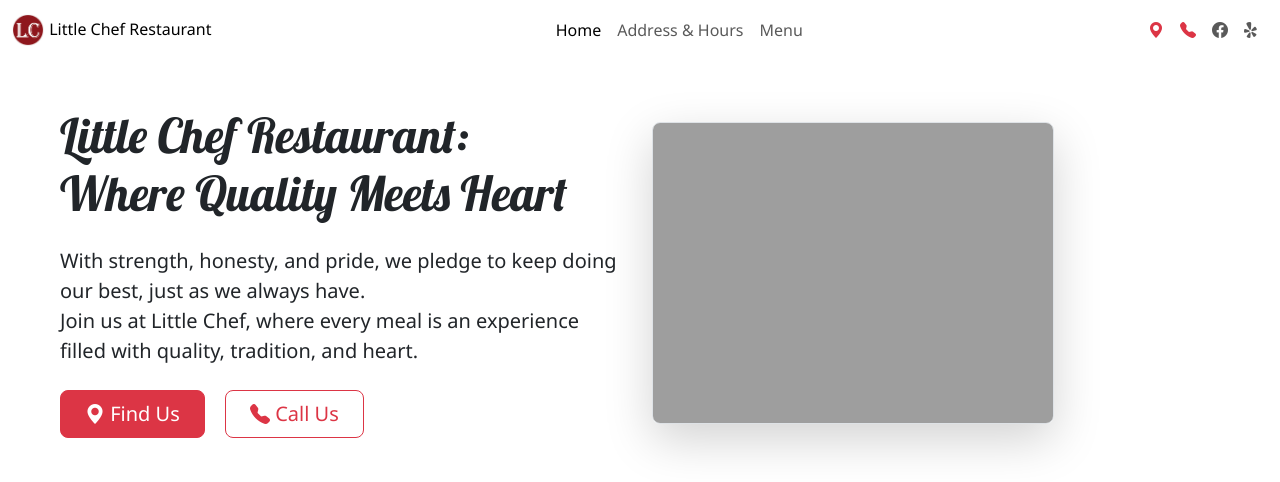
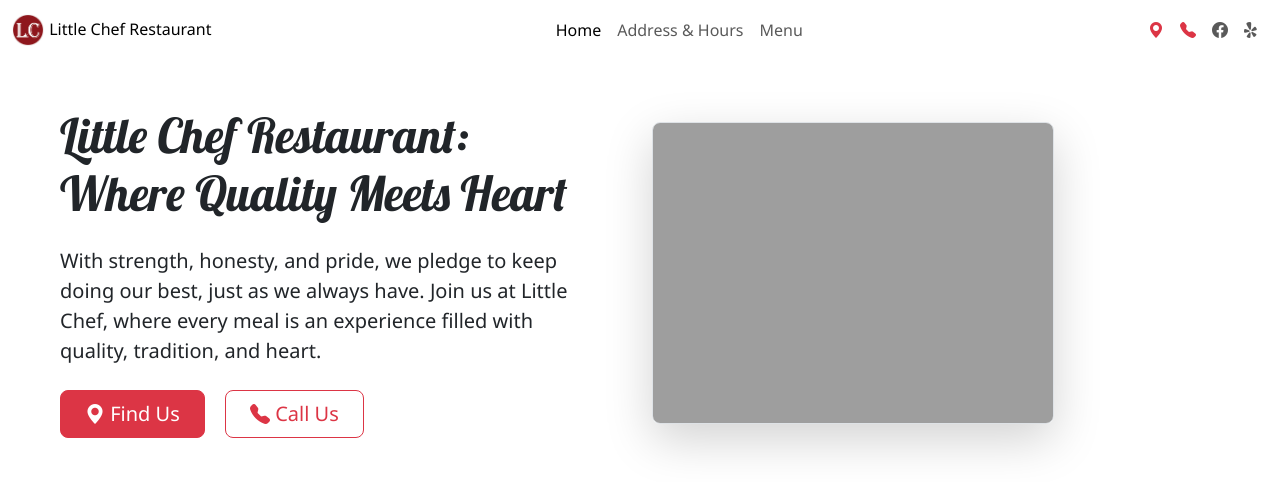
Before and after one commit to dev-creative-studio-llc/little-chef, a Jekyll site: the page built from index.html, in a window 1280 px wide and 900 px high, cut to the strip 0-482 px from the top of the window. Built offline with Jekyll 4.4.1, drawn with Linux system fonts in a browser that asks for light colours.

```diff
--- a/index.html
+++ b/index.html
@@ -5,9 +5,9 @@
     <div class="row row-cols-md-1 row-cols-lg-2 p-5 align-items-center">
         <div class="col text-md-center text-lg-start">
             <h1 class="card-title display-5 mb-4">Little Chef Restaurant:<br>Where Quality Meets Heart</h1>
-            <p class="card-text fs-5 mb-4 px-md-5 px-lg-0">With strength, honesty, and pride, we pledge to keep doing
+            <p class="card-text fs-5 mb-4 px-md-5 ps-lg-0 pe-lg-5 text-md-start">With strength, honesty, and pride, we pledge to keep doing
                 our best,
-                just as we always have.<br>Join us at Little Chef, where every meal is an experience filled
+                just as we always have. Join us at Little Chef, where every meal is an experience filled
                 with quality, tradition, and heart.</p>
             <a href="#" class="btn btn-danger btn-lg px-4 me-sm-3"><i class="bi bi-geo-alt-fill"></i>
                 Find Us</a>
```
